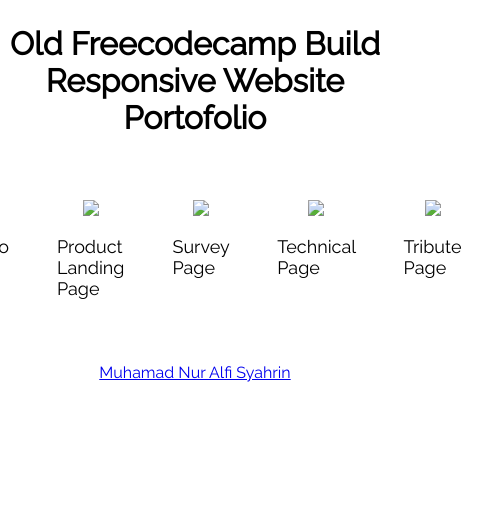
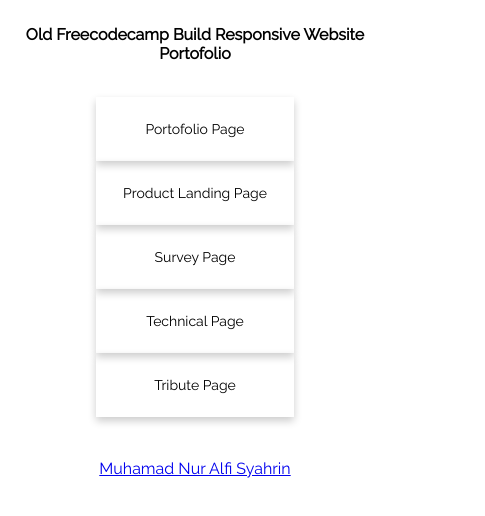
Before and after one commit to TahoeBoelat/Freecodecamp-Project, a plain HTML site: page index.html in a window 390 px wide. Shown: the whole page, 485 px wide, since content can reach past the window. Drawn offline with Linux system fonts and the light colour scheme.

Commit message:
Finishing
Remove unnecessary file and folders
Create style for mobile display

```diff
--- a/css/style.css
+++ b/css/style.css
@@ -4,6 +4,7 @@
     font-family: 'Raleway', sans-serif;
 }
 #main-title {
+    font-size: 18px;
     margin-top: 25px;
     text-align: center;
 }
@@ -12,20 +13,53 @@
     flex-direction: row;
     justify-content: center;
     margin-top: 2.5em;
+    padding: 2px 16px;
 }
 .menu-container {
     display: flex;
     flex-direction: column;
     align-items: center;
     padding: 1.5em;
+    margin-right: 1em;
+    box-shadow: 0 4px 8px 0 rgba(0, 0, 0, 0.2);
+}
+.menu-container:hover {
+    box-shadow: 0 8px 16px 0 rgba(0,0,0,0.2);;
 }
 .menu-link {
     font-size: 18px;
     color: black;
-    margin-top: 20px;
     text-decoration: none;
 }
 .footer-container {
     margin-top: 2.5em;
     text-align: center;
 }
+
+/* Mobile screen */
+@media only screen and (min-width: 300px) and (max-width: 950px) {
+    #main-title {
+        font-size: 16px;
+        margin-bottom: 2em;
+        text-align: center;
+    }
+    .main-container {
+        display: flex;
+        flex-direction: column;
+        margin: auto;
+        padding: auto;
+    }
+    .menu-container {
+        margin-top: 32px;
+        width: 150px;
+        margin: auto;
+        padding: auto;
+    }
+    .menu-container:hover {
+        box-shadow: 0 8px 16px 0 rgba(0,0,0,0.2);;
+    }
+    .menu-link {
+        font-size: 14px;
+    }
+
+}
--- a/index.html
+++ b/index.html
@@ -14,23 +14,18 @@
     <main>
         <div class="main-container">
             <div class="menu-container">
-                <img class="menu-picture" src="/img/"/>
                 <a href="/Portofolio Page/portofolio.html" target="_blank" class="menu-link">Portofolio Page</a>
             </div>
             <div class="menu-container">
-                <img class="menu-picture" src="/img/"/>
                 <a href="/Product Landing Page/product-landing-page.html" target="_blank" class="menu-link">Product Landing Page</a>
             </div>
             <div class="menu-container">
-                <img class="menu-picture" src="/img/">
                 <a href="/Survey Page/survey-page.html" target="_blank" class="menu-link">Survey Page</a>
             </div>
             <div class="menu-container">
-                <img class="menu-picture" src="/img/"/>
                 <a href="/Technical Page/technical-page.html" target="_blank" class="menu-link">Technical Page</a>
             </div>
             <div class="menu-container">
-                <img class="menu-picture" src="/img/"/>
                 <a href="/Tribute Page/tribute-page.html" target="_blank" class="menu-link">Tribute Page</a>
             </div>
         </div>
```
Also changed, not shown: js/script.js (deleted).
